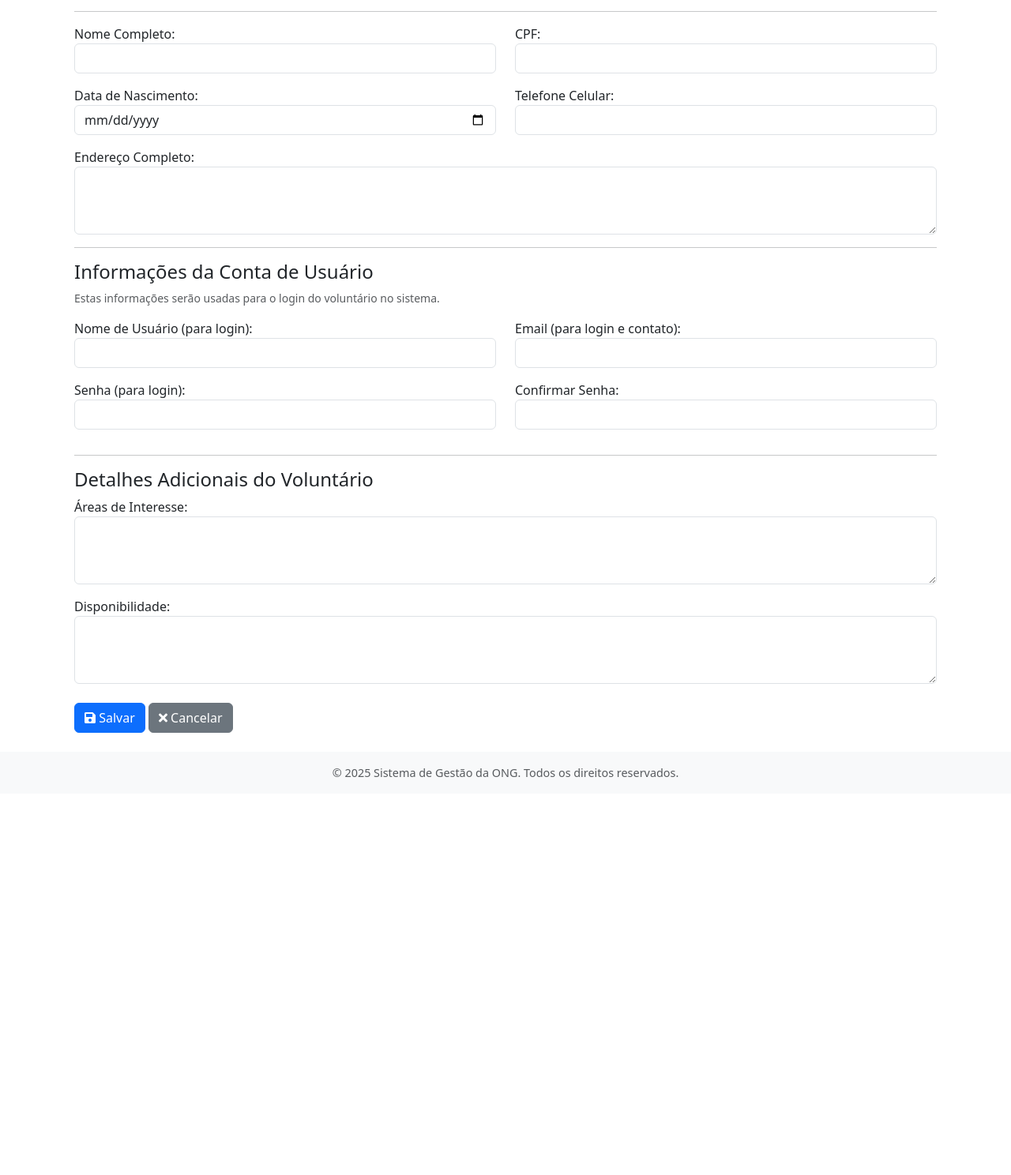
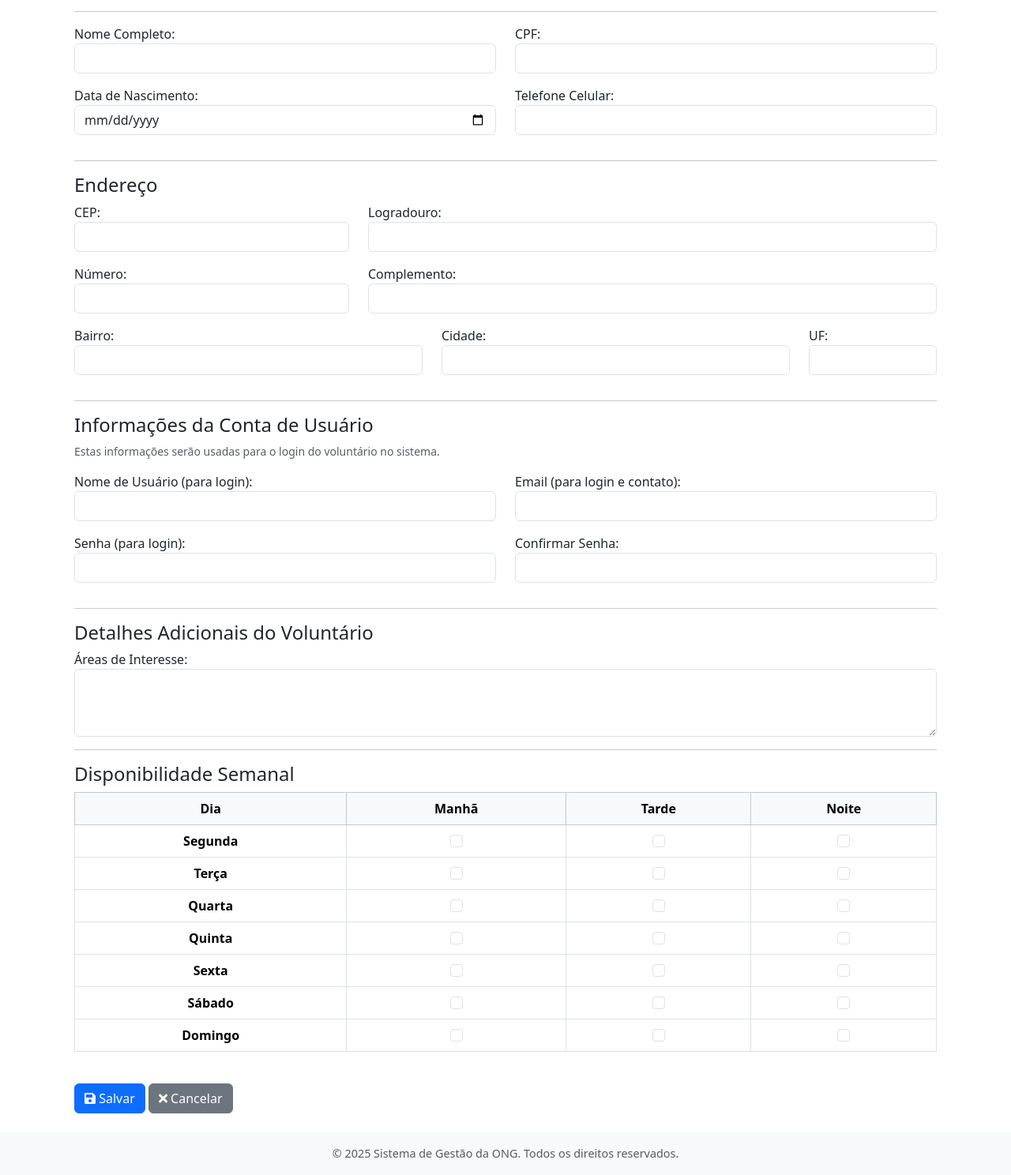
Before and after one commit to andreelzs/GestaoRenatoRodriguesONG, a Django app: page /voluntarios/novo/ in a window 1280 px wide. Shown: the part 154-1642 px from the top of the page at 79% size. Before the commit the page ends 1138 px from the top, so only its background shows below. Run offline with Django 4.2, Linux system fonts and the light colour scheme; a user stored in the database is signed in.

Commit message:
Corrigindo form dos voluntários
Corrigido a solicitação do endereço de uma forma mais completa

```diff
--- a/voluntarios/forms.py
+++ b/voluntarios/forms.py
@@ -16,15 +16,24 @@ class FormularioVoluntario(forms.ModelForm):
         # Incluir campos do modelo Voluntario
         fields = [
             'nome_completo', 'cpf', 'data_nascimento',
-            'telefone', 'endereco',
-            'areas_interesse', 'disponibilidade'
+            'telefone',
+            'cep', 'logradouro', 'numero_endereco', 'complemento_endereco', 'bairro', 'cidade', 'estado',
+            'areas_interesse',
+            # Campos de disponibilidade semanal
+            'disp_seg_m', 'disp_seg_t', 'disp_seg_n',
+            'disp_ter_m', 'disp_ter_t', 'disp_ter_n',
+            'disp_qua_m', 'disp_qua_t', 'disp_qua_n',
+            'disp_qui_m', 'disp_qui_t', 'disp_qui_n',
+            'disp_sex_m', 'disp_sex_t', 'disp_sex_n',
+            'disp_sab_m', 'disp_sab_t', 'disp_sab_n',
+            'disp_dom_m', 'disp_dom_t', 'disp_dom_n',
         ]
         # Adicionar widgets se necessário para melhor formatação (ex: DatePicker)
         widgets = {
             'data_nascimento': forms.DateInput(attrs={'type': 'date'}, format='%Y-%m-%d'),
             'areas_interesse': forms.Textarea(attrs={'rows': 3}),
-            'disponibilidade': forms.Textarea(attrs={'rows': 3}),
-            'endereco': forms.Textarea(attrs={'rows': 3}),
+            # 'disponibilidade': forms.Textarea(attrs={'rows': 3}), # Removido
+            # 'endereco': forms.Textarea(attrs={'rows': 3}), # Removido
         }
 
     def __init__(self, *args, **kwargs):
@@ -39,7 +48,15 @@ class FormularioVoluntario(forms.ModelForm):
 
         # Adicionar classes do Bootstrap aos campos
         for field_name, field in self.fields.items():
-            field.widget.attrs.update({'class': 'form-control'})
+            # Não aplicar 'form-control' a checkboxes, pois pode quebrar a renderização padrão
+            if not isinstance(field.widget, forms.CheckboxInput):
+                current_class = field.widget.attrs.get('class', '')
+                field.widget.attrs['class'] = f'{current_class} form-control'.strip()
+            # Para checkboxes, podemos querer usar 'form-check-input' do Bootstrap 5
+            elif isinstance(field.widget, forms.CheckboxInput):
+                current_class = field.widget.attrs.get('class', '')
+                field.widget.attrs['class'] = f'{current_class} form-check-input'.strip()
+
 
     def clean_username(self):
         username = self.cleaned_data.get('username')
--- a/voluntarios/models.py
+++ b/voluntarios/models.py
@@ -12,9 +12,41 @@ class Voluntario(models.Model):
     cpf = models.CharField(max_length=14, unique=True, verbose_name='CPF', help_text='Formato: XXX.XXX.XXX-XX')
     data_nascimento = models.DateField(verbose_name='Data de Nascimento')
     telefone = models.CharField(max_length=20, blank=True, null=True, verbose_name='Telefone Celular', help_text='Formato: (XX) XXXXX-XXXX')
-    endereco = models.TextField(blank=True, null=True, verbose_name='Endereço Completo')
+
+    # Endereço
+    cep = models.CharField(max_length=9, blank=True, null=True, verbose_name='CEP', help_text='Formato: XXXXX-XXX')
+    logradouro = models.CharField(max_length=255, blank=True, null=True, verbose_name='Logradouro')
+    numero_endereco = models.CharField(max_length=10, blank=True, null=True, verbose_name='Número')
+    complemento_endereco = models.CharField(max_length=100, blank=True, null=True, verbose_name='Complemento')
+    bairro = models.CharField(max_length=100, blank=True, null=True, verbose_name='Bairro')
+    cidade = models.CharField(max_length=100, blank=True, null=True, verbose_name='Cidade')
+    estado = models.CharField(max_length=2, blank=True, null=True, verbose_name='UF') # Sigla do estado, ex: SP
+
     areas_interesse = models.TextField(blank=True, null=True, verbose_name='Áreas de Interesse', help_text='Descreva as áreas em que o voluntário tem interesse em atuar.')
-    disponibilidade = models.TextField(blank=True, null=True, verbose_name='Disponibilidade', help_text='Ex: Segundas e Quartas à tarde, Finais de semana.')
+
+    # Disponibilidade Semanal
+    disp_seg_m = models.BooleanField(default=False, verbose_name='Segunda (Manhã)')
+    disp_seg_t = models.BooleanField(default=False, verbose_name='Segunda (Tarde)')
+    disp_seg_n = models.BooleanField(default=False, verbose_name='Segunda (Noite)')
+    disp_ter_m = models.BooleanField(default=False, verbose_name='Terça (Manhã)')
+    disp_ter_t = models.BooleanField(default=False, verbose_name='Terça (Tarde)')
+    disp_ter_n = models.BooleanField(default=False, verbose_name='Terça (Noite)')
+    disp_qua_m = models.BooleanField(default=False, verbose_name='Quarta (Manhã)')
+    disp_qua_t = models.BooleanField(default=False, verbose_name='Quarta (Tarde)')
+    disp_qua_n = models.BooleanField(default=False, verbose_name='Quarta (Noite)')
+    disp_qui_m = models.BooleanField(default=False, verbose_name='Quinta (Manhã)')
+    disp_qui_t = models.BooleanField(default=False, verbose_name='Quinta (Tarde)')
+    disp_qui_n = models.BooleanField(default=False, verbose_name='Quinta (Noite)')
+    disp_sex_m = models.BooleanField(default=False, verbose_name='Sexta (Manhã)')
+    disp_sex_t = models.BooleanField(default=False, verbose_name='Sexta (Tarde)')
+    disp_sex_n = models.BooleanField(default=False, verbose_name='Sexta (Noite)')
+    disp_sab_m = models.BooleanField(default=False, verbose_name='Sábado (Manhã)')
+    disp_sab_t = models.BooleanField(default=False, verbose_name='Sábado (Tarde)')
+    disp_sab_n = models.BooleanField(default=False, verbose_name='Sábado (Noite)')
+    disp_dom_m = models.BooleanField(default=False, verbose_name='Domingo (Manhã)')
+    disp_dom_t = models.BooleanField(default=False, verbose_name='Domingo (Tarde)')
+    disp_dom_n = models.BooleanField(default=False, verbose_name='Domingo (Noite)')
+
     data_cadastro = models.DateTimeField(auto_now_add=True, verbose_name='Data de Cadastro')
     ativo = models.BooleanField(default=True, verbose_name='Ativo')
 
@@ -25,3 +57,32 @@ class Voluntario(models.Model):
 
     def __str__(self):
         return self.nome_completo
+
+    def get_disponibilidade_formatada(self):
+        dias_semana = [
+            ("Segunda", self.disp_seg_m, self.disp_seg_t, self.disp_seg_n),
+            ("Terça", self.disp_ter_m, self.disp_ter_t, self.disp_ter_n),
+            ("Quarta", self.disp_qua_m, self.disp_qua_t, self.disp_qua_n),
+            ("Quinta", self.disp_qui_m, self.disp_qui_t, self.disp_qui_n),
+            ("Sexta", self.disp_sex_m, self.disp_sex_t, self.disp_sex_n),
+            ("Sábado", self.disp_sab_m, self.disp_sab_t, self.disp_sab_n),
+            ("Domingo", self.disp_dom_m, self.disp_dom_t, self.disp_dom_n),
+        ]
+        turnos_nomes = ["Manhã", "Tarde", "Noite"]
+        disponibilidade_formatada = []
+
+        for nome_dia, disp_m, disp_t, disp_n in dias_semana:
+            turnos_do_dia = []
+            if disp_m:
+                turnos_do_dia.append(turnos_nomes[0])
+            if disp_t:
+                turnos_do_dia.append(turnos_nomes[1])
+            if disp_n:
+                turnos_do_dia.append(turnos_nomes[2])
+
+            if turnos_do_dia:
+                disponibilidade_formatada.append({
+                    'dia': nome_dia,
+                    'turnos': ", ".join(turnos_do_dia)
+                })
+        return disponibilidade_formatada
--- a/voluntarios/templates/voluntarios/formulario_voluntario.html
+++ b/voluntarios/templates/voluntarios/formulario_voluntario.html
@@ -39,10 +39,50 @@
             </div>
         </div>
 
-        <div class="mb-3">
-            {{ form.endereco.label_tag }}
-            {{ form.endereco }}
-            {% if form.endereco.errors %}<div class="invalid-feedback d-block">{{ form.endereco.errors|join:", " }}</div>{% endif %}
+        <hr>
+        <h4>Endereço</h4>
+        <div class="row">
+            <div class="col-md-4 mb-3">
+                {{ form.cep.label_tag }}
+                {{ form.cep }}
+                {% if form.cep.errors %}<div class="invalid-feedback d-block">{{ form.cep.errors|join:", " }}</div>{% endif %}
+            </div>
+            <div class="col-md-8 mb-3">
+                {{ form.logradouro.label_tag }}
+                {{ form.logradouro }}
+                {% if form.logradouro.errors %}<div class="invalid-feedback d-block">{{ form.logradouro.errors|join:", " }}</div>{% endif %}
+            </div>
+        </div>
+
+        <div class="row">
+            <div class="col-md-4 mb-3">
+                {{ form.numero_endereco.label_tag }}
+                {{ form.numero_endereco }}
+                {% if form.numero_endereco.errors %}<div class="invalid-feedback d-block">{{ form.numero_endereco.errors|join:", " }}</div>{% endif %}
+            </div>
+            <div class="col-md-8 mb-3">
+                {{ form.complemento_endereco.label_tag }}
+                {{ form.complemento_endereco }}
+                {% if form.complemento_endereco.errors %}<div class="invalid-feedback d-block">{{ form.complemento_endereco.errors|join:", " }}</div>{% endif %}
+            </div>
+        </div>
+
+        <div class="row">
+            <div class="col-md-5 mb-3">
+                {{ form.bairro.label_tag }}
+                {{ form.bairro }}
+                {% if form.bairro.errors %}<div class="invalid-feedback d-block">{{ form.bairro.errors|join:", " }}</div>{% endif %}
+            </div>
+            <div class="col-md-5 mb-3">
+                {{ form.cidade.label_tag }}
+                {{ form.cidade }}
+                {% if form.cidade.errors %}<div class="invalid-feedback d-block">{{ form.cidade.errors|join:", " }}</div>{% endif %}
+            </div>
+            <div class="col-md-2 mb-3">
+                {{ form.estado.label_tag }}
+                {{ form.estado }}
+                {% if form.estado.errors %}<div class="invalid-feedback d-block">{{ form.estado.errors|join:", " }}</div>{% endif %}
+            </div>
         </div>
 
         <hr>
@@ -87,11 +127,66 @@
             {% if form.areas_interesse.errors %}<div class="invalid-feedback d-block">{{ form.areas_interesse.errors|join:", " }}</div>{% endif %}
         </div>
 
-        <div class="mb-3">
-            {{ form.disponibilidade.label_tag }}
-            {{ form.disponibilidade }}
-            {% if form.disponibilidade.errors %}<div class="invalid-feedback d-block">{{ form.disponibilidade.errors|join:", " }}</div>{% endif %}
+        <hr>
+        <h4>Disponibilidade Semanal</h4>
+
+        <div class="table-responsive mb-3">
+            <table class="table table-bordered text-center">
+                <thead class="table-light">
+                    <tr>
+                        <th>Dia</th>
+                        <th>Manhã</th>
+                        <th>Tarde</th>
+                        <th>Noite</th>
+                    </tr>
+                </thead>
+                <tbody>
+                    <tr>
+                        <td><strong>Segunda</strong></td>
+                        <td>{{ form.disp_seg_m }}</td>
+                        <td>{{ form.disp_seg_t }}</td>
+                        <td>{{ form.disp_seg_n }}</td>
+                    </tr>
+                    <tr>
+                        <td><strong>Terça</strong></td>
+                        <td>{{ form.disp_ter_m }}</td>
+                        <td>{{ form.disp_ter_t }}</td>
+                        <td>{{ form.disp_ter_n }}</td>
+                    </tr>
+                    <tr>
+                        <td><strong>Quarta</strong></td>
+                        <td>{{ form.disp_qua_m }}</td>
+                        <td>{{ form.disp_qua_t }}</td>
+                        <td>{{ form.disp_qua_n }}</td>
+                    </tr>
+                    <tr>
+                        <td><strong>Quinta</strong></td>
+                        <td>{{ form.disp_qui_m }}</td>
+                        <td>{{ form.disp_qui_t }}</td>
+                        <td>{{ form.disp_qui_n }}</td>
+                    </tr>
+                    <tr>
+                        <td><strong>Sexta</strong></td>
+                        <td>{{ form.disp_sex_m }}</td>
+                        <td>{{ form.disp_sex_t }}</td>
+                        <td>{{ form.disp_sex_n }}</td>
+                    </tr>
+                    <tr>
+                        <td><strong>Sábado</strong></td>
+                        <td>{{ form.disp_sab_m }}</td>
+                        <td>{{ form.disp_sab_t }}</td>
+                        <td>{{ form.disp_sab_n }}</td>
+                    </tr>
+                    <tr>
+                        <td><strong>Domingo</strong></td>
+                        <td>{{ form.disp_dom_m }}</td>
+                        <td>{{ form.disp_dom_t }}</td>
+                        <td>{{ form.disp_dom_n }}</td>
+                    </tr>
+                </tbody>
+            </table>
         </div>
+
 
         <div class="mt-4">
             <button type="submit" class="btn btn-primary">
```
Also changed, not shown: voluntarios/admin.py (+16 -2 lines), voluntarios/templates/voluntarios/detalhar_voluntario.html (+21 -3 lines), db.sqlite3, voluntarios/migrations/0002_remove_voluntario_endereco_voluntario_bairro_and_more.py (added), voluntarios/migrations/0003_remove_voluntario_disponibilidade_and_more.py (added).
